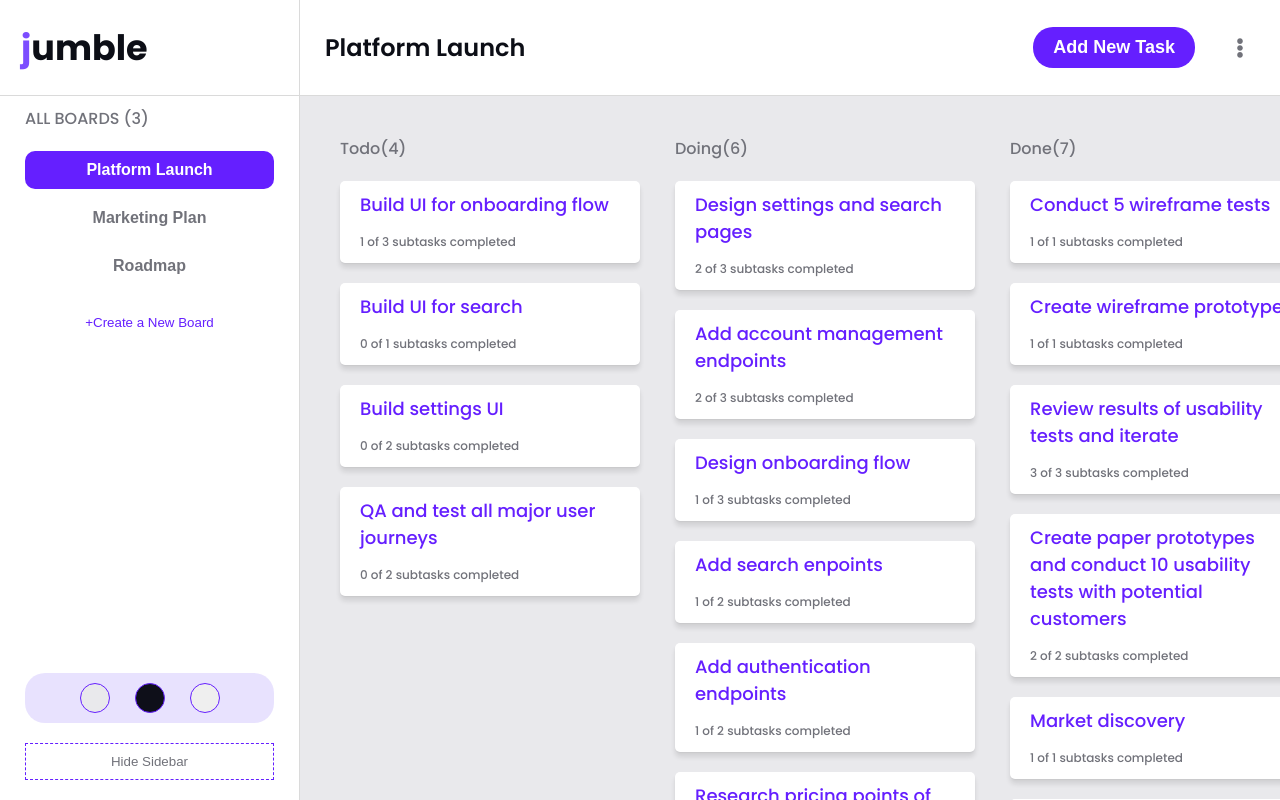
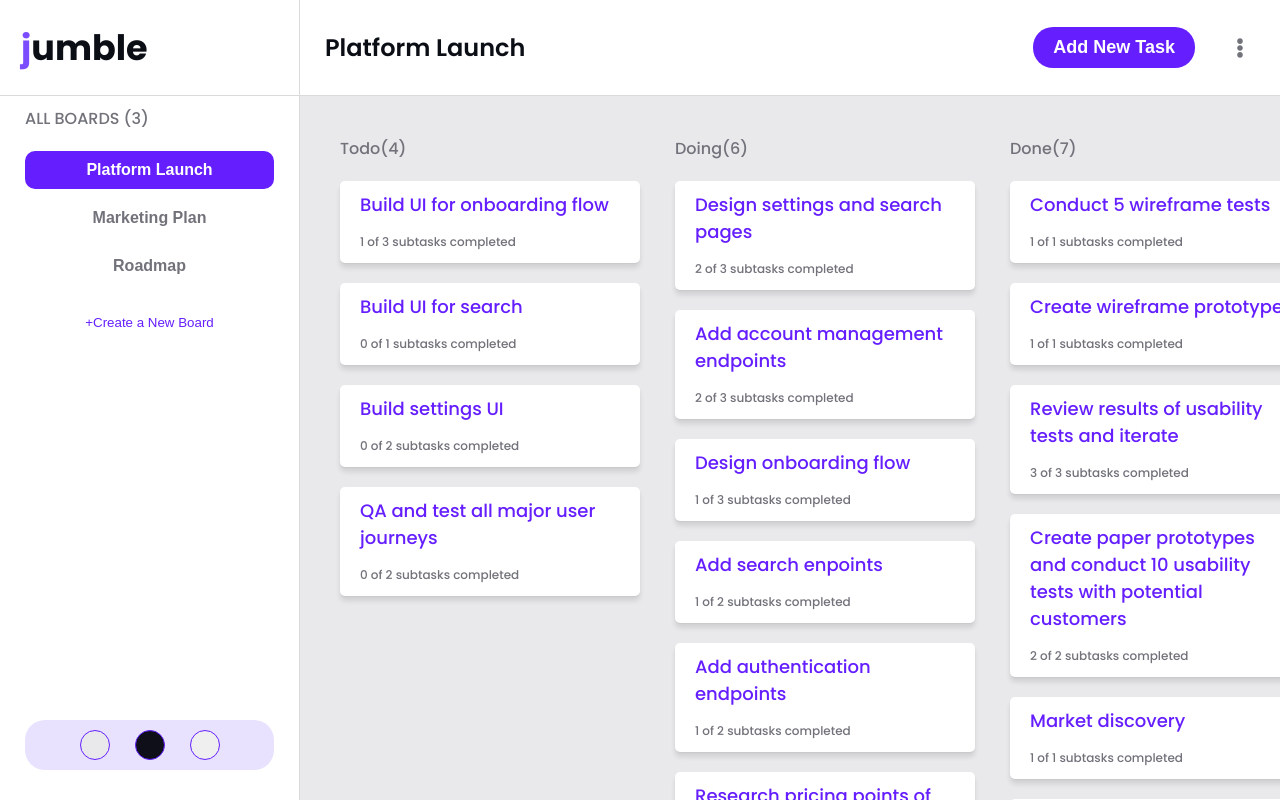
Before and after one commit to TheChrisader/jumble, a React (Create React App) app in the folder client/: page / in a window 1280 px wide. Built offline with nearby package versions, Linux system fonts and the light colour scheme; the HTML template or start-up script is replaced by a standard one.

Commit message:
fix sidebar problem

```diff
--- a/client/src/components/Sidebar.tsx
+++ b/client/src/components/Sidebar.tsx
@@ -1,4 +1,4 @@
-import React, { useState } from "react";
+import React, { useState, useEffect } from "react";
 import styled from "styled-components";
 import { motion, AnimatePresence } from "framer-motion";
 import { BsEyeFill } from "react-icons/bs";
@@ -152,6 +152,11 @@ const Sidebar: React.FC<ISidebar> = () => {
 
   const shouldHideSidebar = useMediaQuery("(max-width: 900px)");
   const [isHidden, setIsHidden] = useState(shouldHideSidebar);
+
+  useEffect(() => {
+    setIsHidden(shouldHideSidebar);
+  }, [shouldHideSidebar]);
+
   return (
     <AnimatePresence>
       {!isHidden && (
@@ -181,9 +186,11 @@ const Sidebar: React.FC<ISidebar> = () => {
             </CreateBoard>
           </BoardList>
           <ThemeToggle />
-          <HideToggle type="button" onClick={() => setIsHidden(true)}>
-            Hide Sidebar
-          </HideToggle>
+          {shouldHideSidebar && (
+            <HideToggle type="button" onClick={() => setIsHidden(true)}>
+              Hide Sidebar
+            </HideToggle>
+          )}
         </SidebarWrapper>
       )}
       {isHidden && (
```
